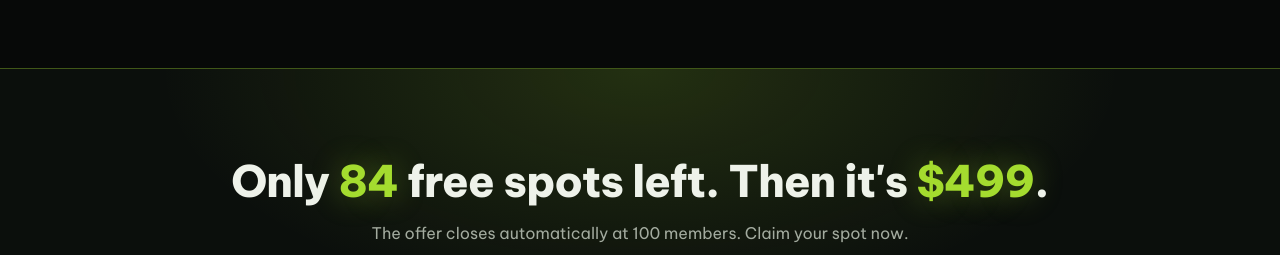
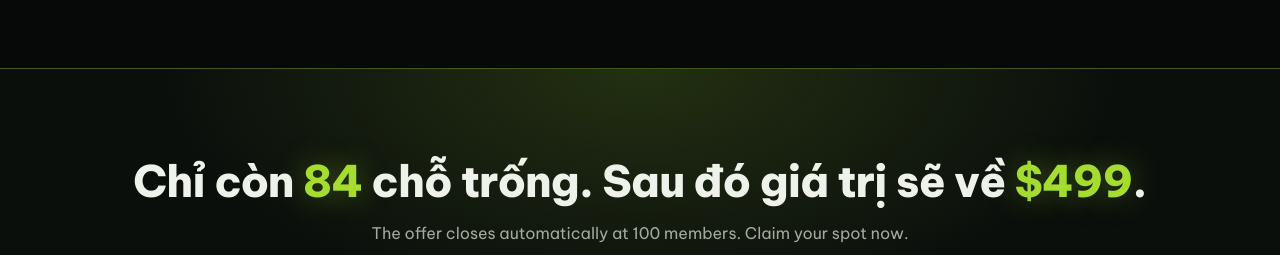
Before and after one commit to grondal04/indicator-landing-titanlab, a plain HTML site: page index.html in a window 1280 px wide. Shown: the part 6656-6911 px from the top of the page. Drawn offline with Linux system fonts and the light colour scheme; a web font is replaced by a local one.

Commit message:
Update index.html

```diff
--- a/index.html
+++ b/index.html
@@ -260,7 +260,7 @@
   <div class="container center">
     <figure class="media square mobile-only" data-media="recap" data-label="Image or video"><img src="assets/img/titanlab-emblem.webp" alt="TitanLab" width="720" height="720" loading="lazy"></figure>
     <div class="pill mobile-only reveal"><span class="dot"></span><span><b class="js-taken">16</b>/<span class="js-total">100</span> members already joined</span></div>
-    <h2 class="reveal">Only <span class="big js-left">84</span> free spots left. Then it's <span class="big">$<span class="js-price">499</span></span>.</h2>
+    <h2 class="reveal">Chỉ còn <span class="big js-left">84</span> chỗ trống. Sau đó giá trị sẽ về <span class="big">$<span class="js-price">499</span></span>.</h2>
     <p class="sub reveal">The offer closes automatically at <span class="js-total">100</span> members. Claim your spot now.</p>
     <ul class="checks mobile-only reveal">
       <li><span class="ck"><svg><use href="#i-check"/></svg></span><span>Full ICT &amp; SMC indicator on TradingView</span></li>
```
